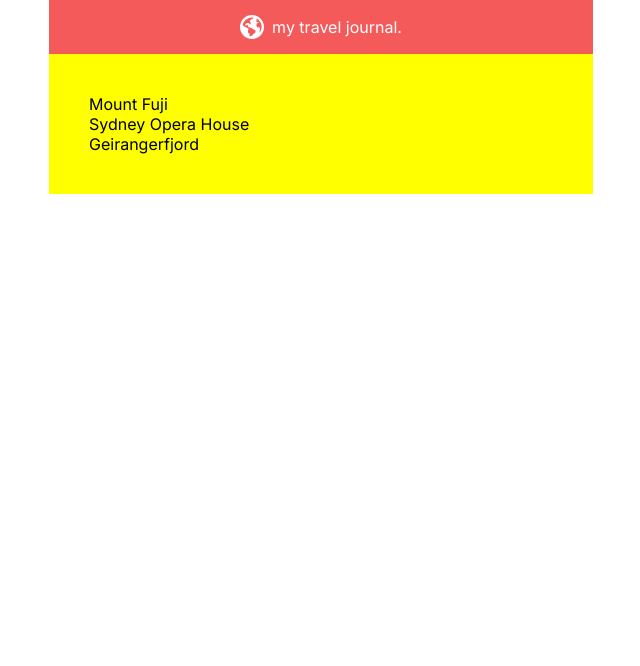
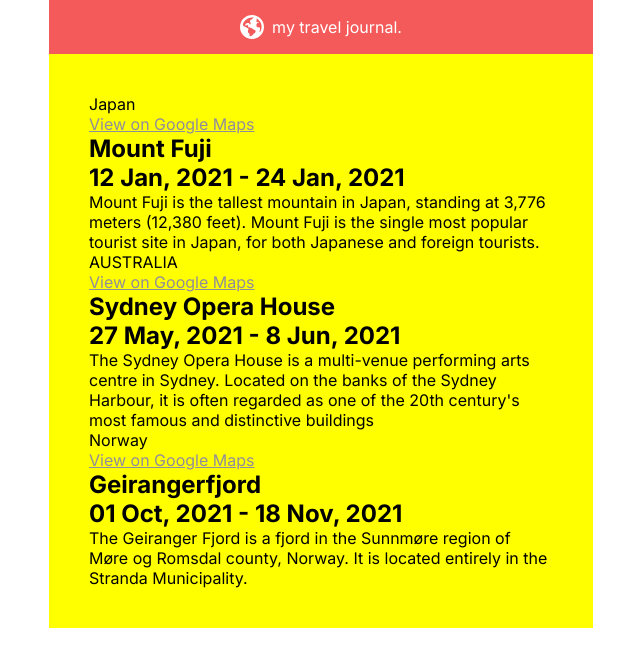
Before and after one commit to fivehanz/my-travel-journal, a React (Vite) app: page / in a window 1280 px wide. Shown: the top 666 px of the page, without its empty margins (319-959 px from the left). Built offline with nearby package versions, Linux system fonts and the light colour scheme.

Commit message:
chore: card structure

```diff
--- a/src/App.css
+++ b/src/App.css
@@ -9,6 +9,10 @@
   max-width: 34rem;
   margin: 0 auto;
   font-family: "Inter", sans-serif;
+}
+
+a {
+  color: rgba(145, 142, 155, 1);
 }
 
 .container {
--- a/src/components/Card.tsx
+++ b/src/components/Card.tsx
@@ -1,10 +1,19 @@
 const Card = (props: TravelJournal) => {
-  const { id, name } = props;
+  const { id, name, date, description, country } = props;
 
   return (
-    <div className="card" key={id}>
-      {name}
-    </div>
+    <section className="card" key={id}>
+      {/* <img src="" alt="" className="card-image" /> */}
+      <div className="card-country">
+        <p className="card-country-title">{country}</p>
+        <a href="#" className="card-country-map-link">
+          View on Google Maps
+        </a>
+      </div>
+      <h1 className="card-title">{name}</h1>
+      <h2 className="card-date">{date}</h2>
+      <p className="card-desc">{description}</p>
+    </section>
   );
 };
 
```
